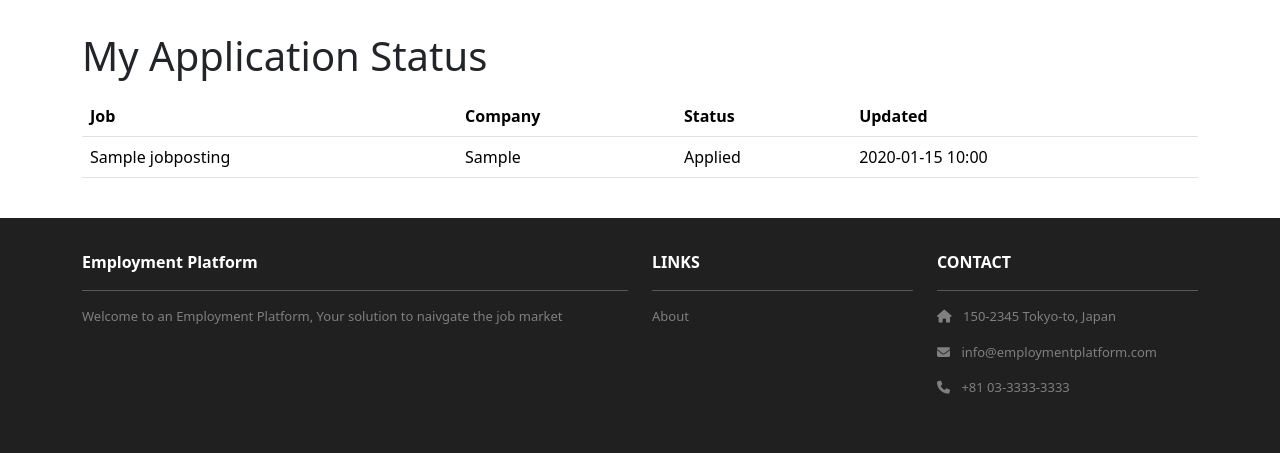
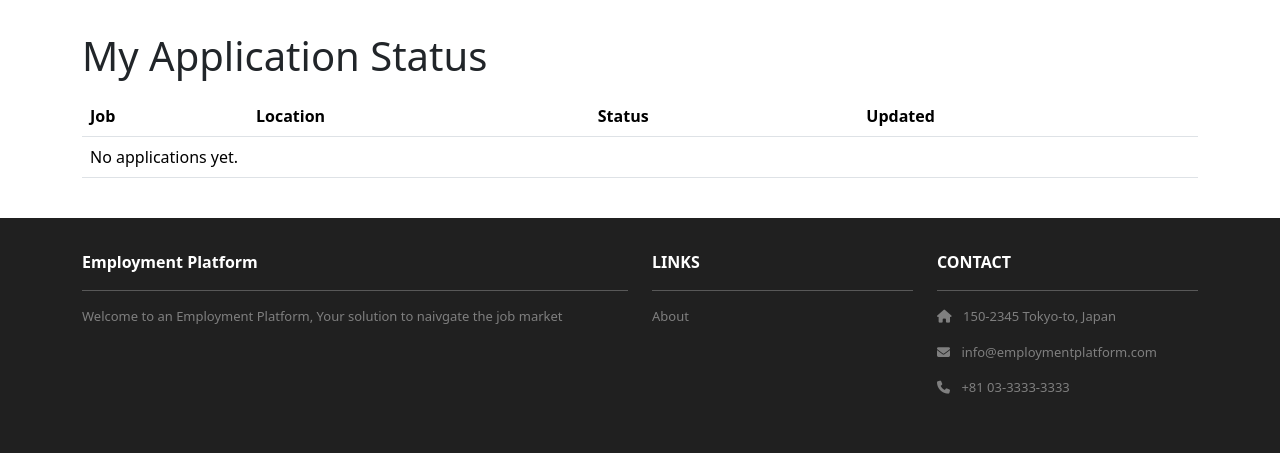
Before and after one commit to JONGFS/CS2340---EmploymentPlatform, a Django app: page /profiles/applications/ in a window 1280 px wide. Shown: the part 82-535 px from the top of the page. Run offline with Django 5.2, Linux system fonts and the light colour scheme; a user stored in the database is signed in; tables that the repository leaves empty hold one stand-in row (values such as "Sample post"); data that the repository does not hold is empty; some libraries are stand-ins or nearby versions.

Commit message:
moved application model to profile, userstory4 working

```diff
--- a/moviesstore/jobs/admin.py
+++ b/moviesstore/jobs/admin.py
@@ -1,6 +1,7 @@
 from django.contrib import admin
 # ...existing code...
-from .models import Job, Role, Application
+from .models import Job, Role
+from profiles.models import Application
 # Register your models here.
 
 admin.site.register(Job)
--- a/moviesstore/profiles/models.py
+++ b/moviesstore/profiles/models.py
@@ -1,6 +1,6 @@
 from django.db import models
 from django.conf import settings
-
+from jobs.models import Job
 class Skill(models.Model):
     name = models.CharField(max_length=64, unique=True)
 
@@ -39,8 +39,11 @@
         (OFFER, "Offer"),
         (CLOSED, "Closed"),
     ]
-
-    job = models.ForeignKey(JobPosting, on_delete=models.CASCADE, related_name="applications")
+    id = models.AutoField(primary_key=True)
+    job = models.ForeignKey(Job, on_delete=models.CASCADE, related_name='applications')
+    applicant_name = models.TextField(blank=True)
+    applicant_email = models.TextField(blank=True)
+    cover_letter = models.TextField(blank=True)
     candidate = models.ForeignKey(settings.AUTH_USER_MODEL, on_delete=models.CASCADE, related_name="applications")
     note = models.TextField(blank=True)
     status = models.CharField(max_length=12, choices=STATUS_CHOICE, default=APPLIED)
--- a/moviesstore/profiles/templates/my_applications.html
+++ b/moviesstore/profiles/templates/my_applications.html
@@ -6,7 +6,7 @@
     <thead>
       <tr>
         <th>Job</th>
-        <th>Company</th>
+        <th>Location</th>
         <th>Status</th>
         <th>Updated</th>
       </tr>
@@ -15,7 +15,7 @@
     {% for a in apps %}
       <tr>
         <td>{{ a.job.title }}</td>
-        <td>{{ a.job.company }}</td>
+        <td>{{ a.job.location }}</td>
         <td>{{ a.get_status_display }}</td>
         <td>{{ a.updated_at|date:"Y-m-d H:i" }}</td>
       </tr>
--- a/moviesstore/profiles/views.py
+++ b/moviesstore/profiles/views.py
@@ -13,7 +13,7 @@
         .order_by("-updated_at")
     )
     return render(request, "my_applications.html", {"apps": apps})
-
+@login_required
 def candidate_search(request):
     q = (request.GET.get("q") or "").strip()
     candidates = (
```
Also changed, not shown: moviesstore/jobs/models.py (+11 -10 lines), moviesstore/jobs/views.py (+5 -5 lines), moviesstore/jobs/migrations/0004_delete_application.py (added), moviesstore/profiles/migrations/0002_application_applicant_email_and_more.py (added), 1 other file.
